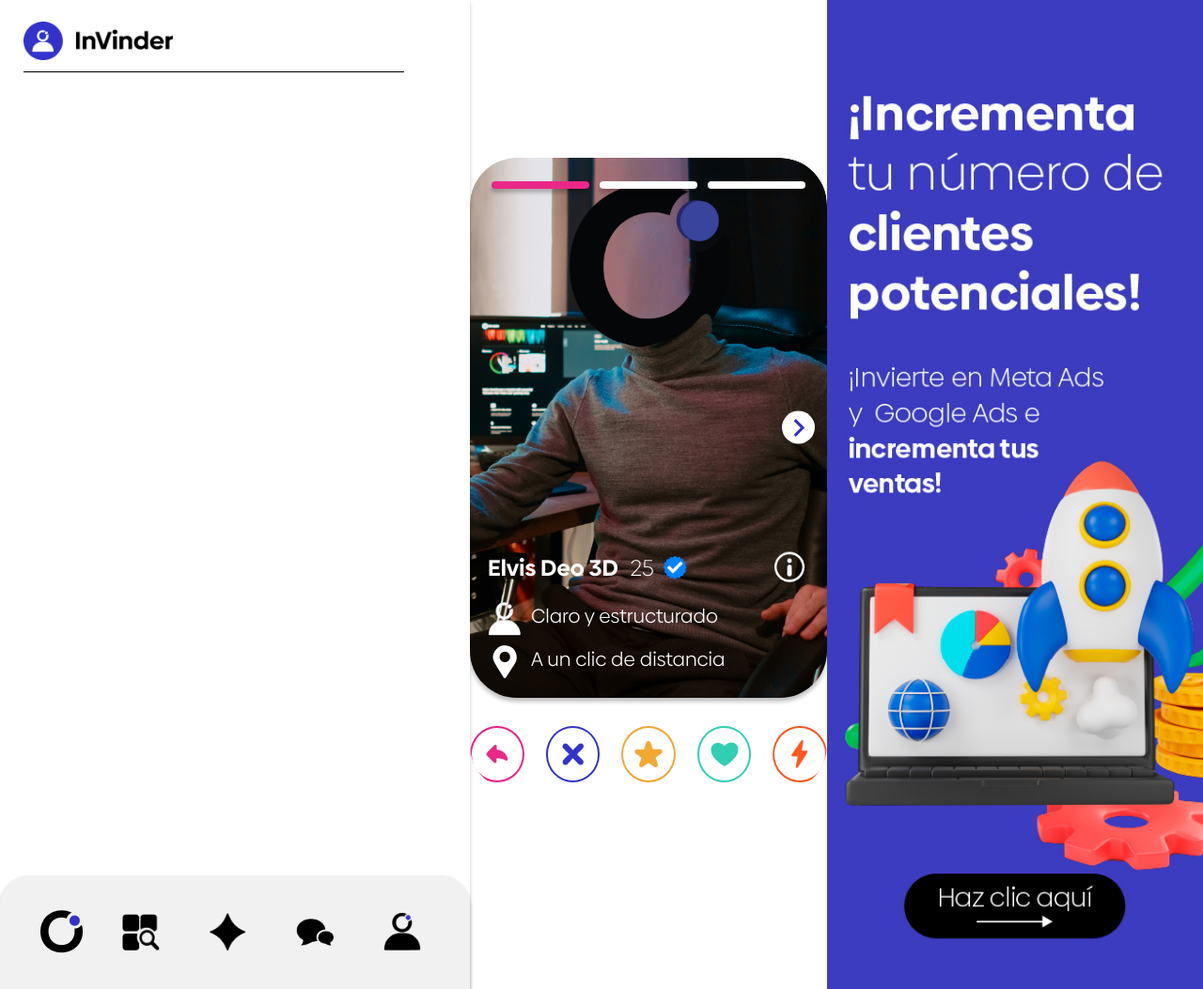
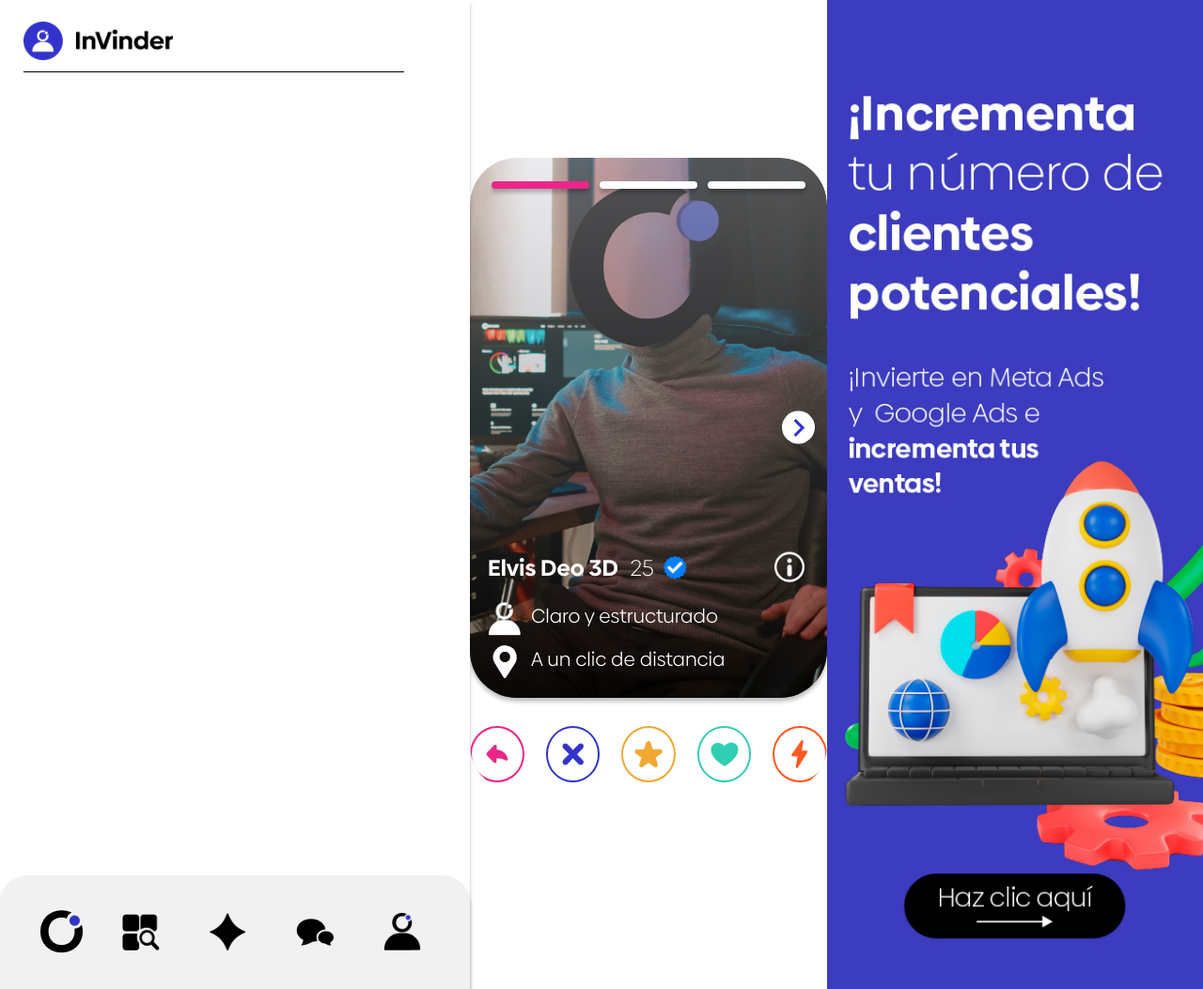
Before and after one commit to invitrocuentas/invinder, a PHP site: page /invinder.php in a window 1280 px wide. Shown: the whole page at 94% size. Run offline with PHP 8.4, Linux system fonts and the light colour scheme.

Commit message:
segundo commit

```diff
--- a/css/style.css
+++ b/css/style.css
@@ -526,6 +526,20 @@ body, html {
   inset: 0;
   box-shadow: 0px 4px 4px 0px rgba(0, 0, 0, 0.25);
 }
+.canvas_cards .card #photos .splide__slide {
+  position: relative;
+}
+.canvas_cards .card #photos .splide__slide::before {
+  content: "";
+  position: absolute;
+  inset: 0;
+  width: 100%;
+  height: 100%;
+  background: linear-gradient(180deg, #FFF 0%, #000 100%);
+  opacity: 0.3;
+  border-radius: 50px;
+  background-blend-mode: multiply;
+}
 .canvas_cards .card #photos img {
   border-radius: 50px;
   -o-object-fit: cover;
--- a/css/style.scss
+++ b/css/style.scss
@@ -563,6 +563,21 @@ body, html{
             inset: 0;
             box-shadow: 0px 4px 4px 0px rgba(0, 0, 0, 0.25);
             @extend %transition;
+
+            .splide__slide{
+                position: relative;
+                &::before{
+                    content: '';
+                    position: absolute;
+                    inset: 0;
+                    width: 100%;
+                    height: 100%;
+                    background: linear-gradient(180deg, #FFF 0%, #000 100%);
+                    opacity: 0.3;
+                    border-radius: 50px;
+                    background-blend-mode: multiply;
+                }
+            }
 
             img{
                 border-radius: 50px;
```
Also changed, not shown: 1 other file.
